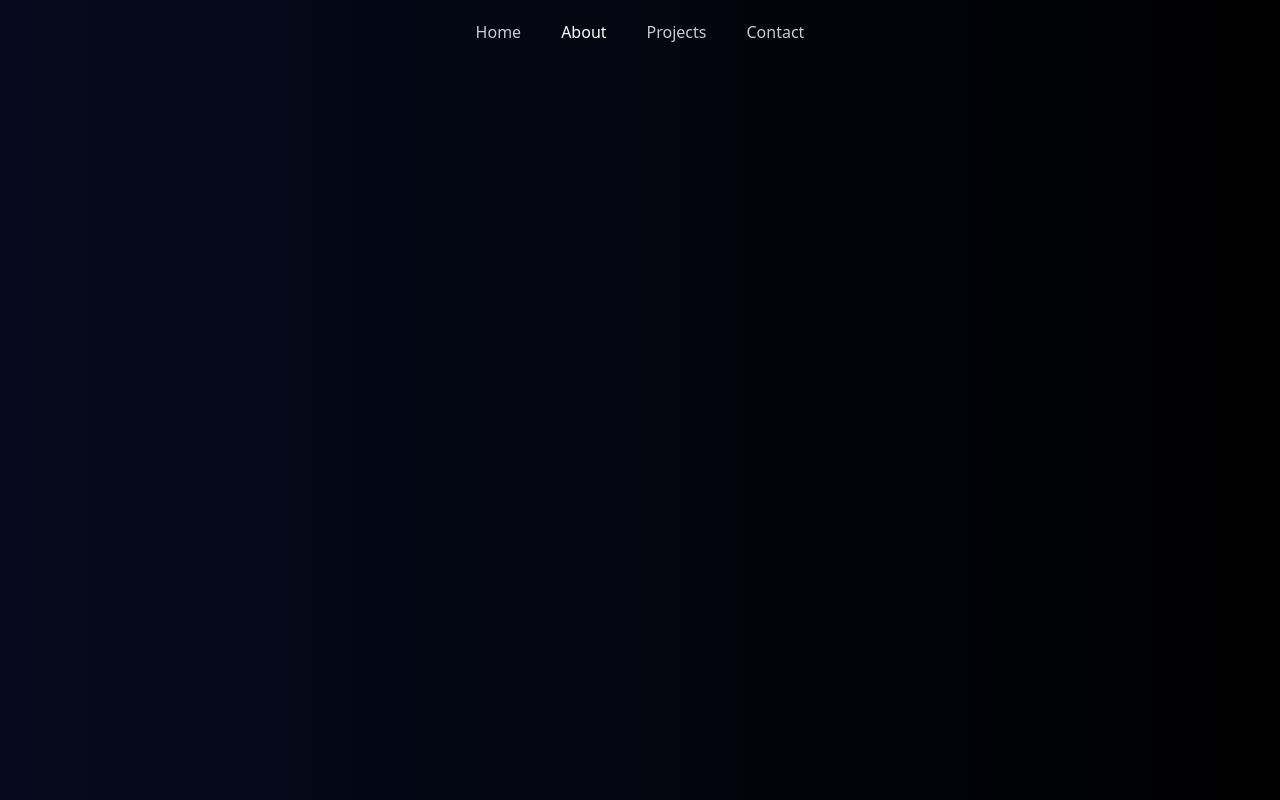
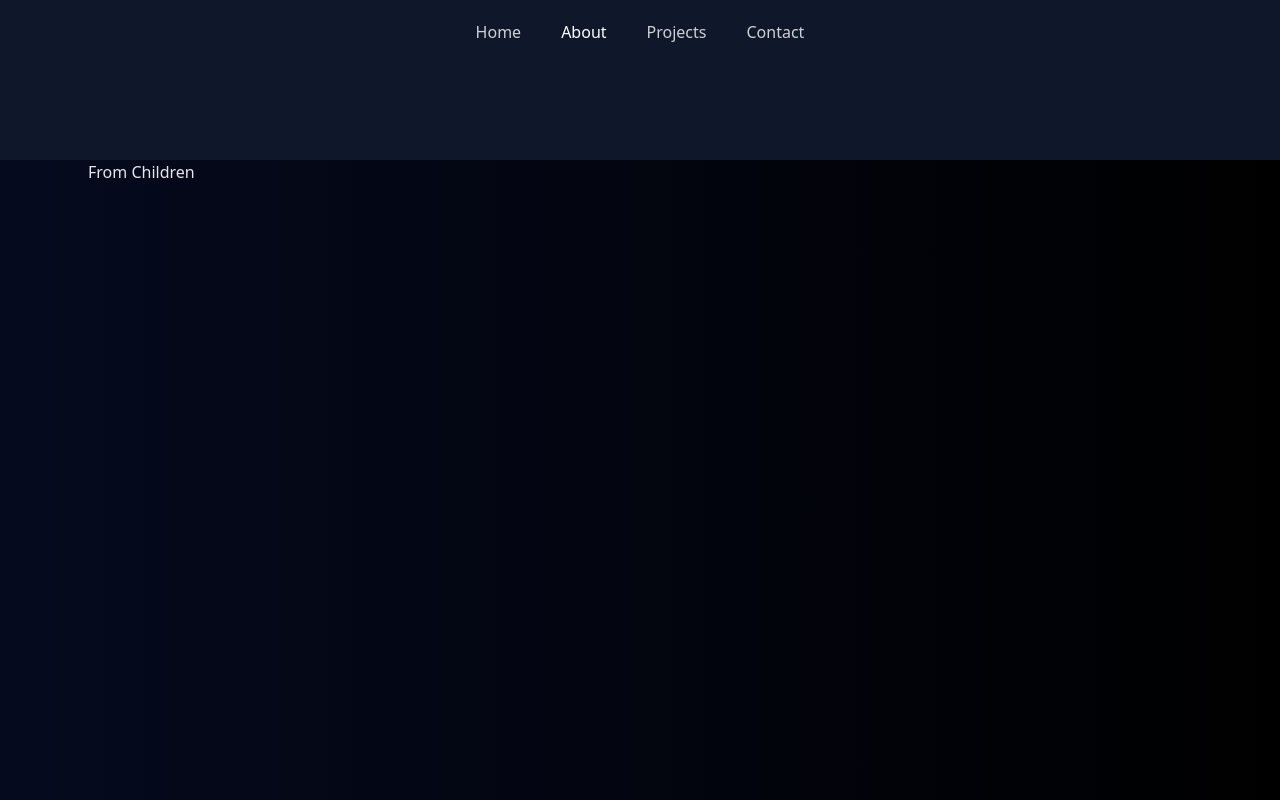
Before and after one commit to alvaroCodeLab/PortfolioWeb, a Next.js app: page /about in a window 1280 px wide. Shown: the top 800 px of the page. Built offline with nearby package versions, Linux system fonts and the light colour scheme.

Commit message:
Solución de problema en el header

```diff
--- a/app/(routes)/about/page.tsx
+++ b/app/(routes)/about/page.tsx
@@ -1,9 +1,13 @@
+import ContainerPage from "@/components/container";
 import TransitionPage from "@/components/TransitionPage";
 
 const PageAboutMe = () => {
     return (
         <>
             <TransitionPage />
+            <ContainerPage>
+                <p>From Children</p>
+            </ContainerPage>
         </>
     )
 }
```
